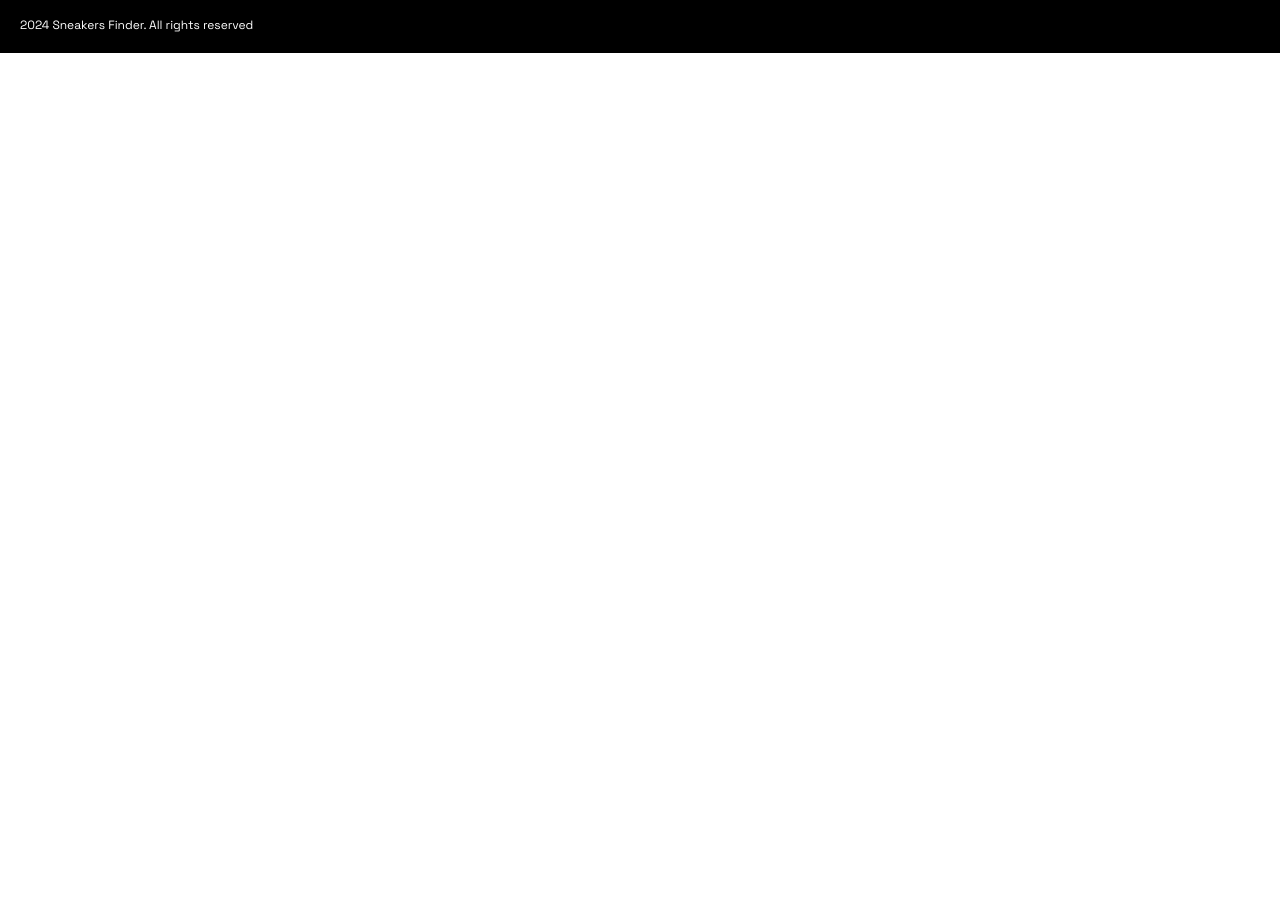
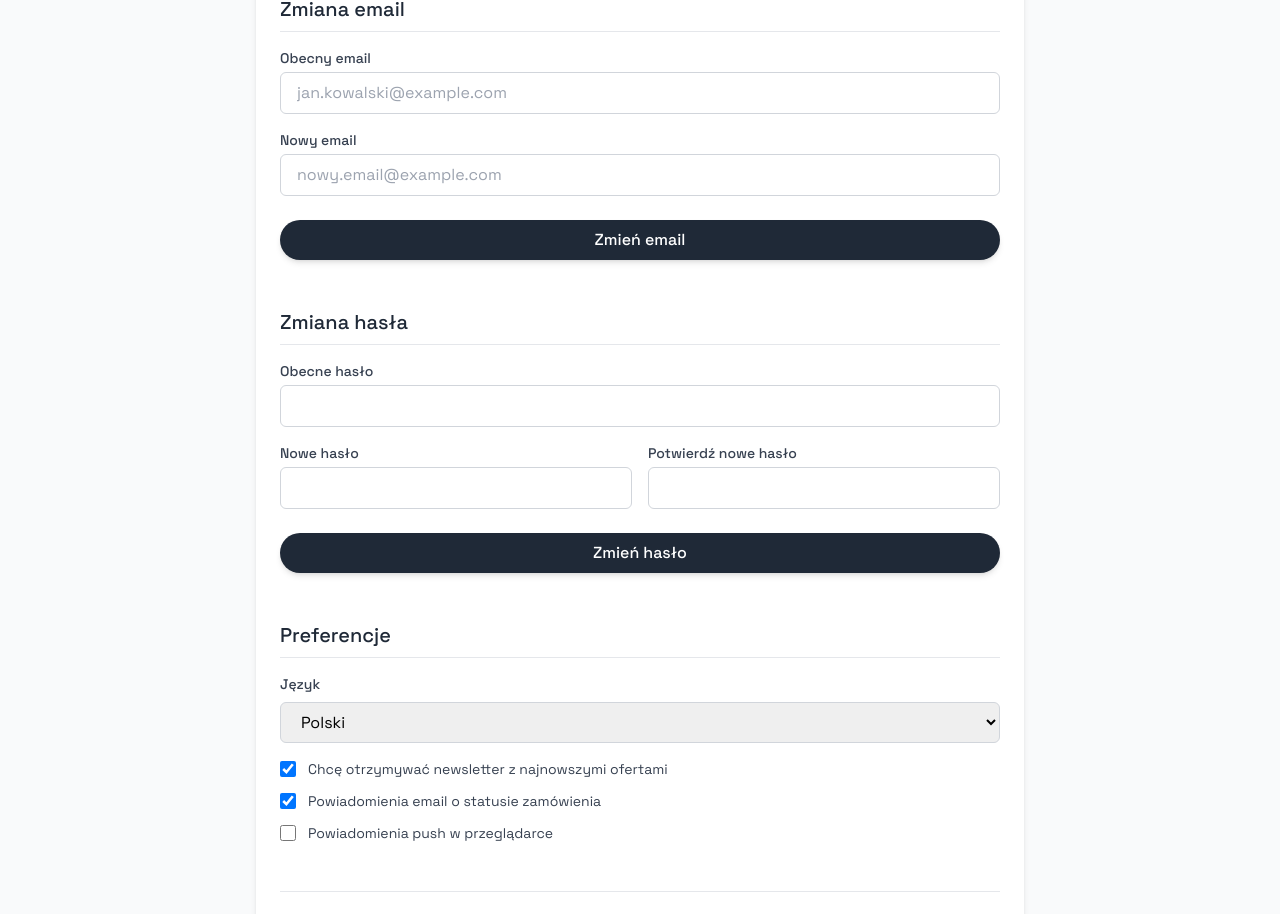
Before and after one commit to jklis2/Sneaker_Finder, a React (Vite) app in the folder Sneaker_Finder/SneakerFinderClient/: page /settings in a window 1280 px wide. Shown: the part 472-1386 px from the top of the page. Before the commit the page ends 800 px from the top, so only its background shows below. Built offline with nearby package versions, Linux system fonts and the light colour scheme; no server answers.

Commit message:
feat: Add settings page

```diff
--- a/Sneaker_Finder/SneakerFinderClient/src/components/ContactInput.tsx
+++ b/Sneaker_Finder/SneakerFinderClient/src/components/Input.tsx
@@ -1,8 +1,8 @@
-interface ContactInputProps {
+interface InputProps {
   label: string;
   id: string;
   name: string;
-  type?: "text" | "email" | "textarea";
+  type?: "text" | "email" | "password" | "textarea";
   value: string;
   onChange: (
     e: React.ChangeEvent<HTMLInputElement | HTMLTextAreaElement>
@@ -11,7 +11,7 @@ interface ContactInputProps {
   rows?: number;
 }
 
-export default function ContactInput({
+export default function Input({
   label,
   id,
   name,
@@ -20,7 +20,7 @@ export default function ContactInput({
   onChange,
   placeholder,
   rows,
-}: ContactInputProps) {
+}: InputProps) {
   const inputClasses =
     "w-full px-4 py-2 border border-gray-300 rounded-md focus:outline-none focus:ring-2 focus:ring-blue-500 focus:border-blue-500 transition-colors";
 
--- a/Sneaker_Finder/SneakerFinderClient/src/containers/ContactForm.tsx
+++ b/Sneaker_Finder/SneakerFinderClient/src/containers/ContactForm.tsx
@@ -1,5 +1,5 @@
 import { useState } from "react";
-import ContactInput from "../components/ContactInput";
+import Input from "../components/Input";
 import Button from "../components/Button";
 
 export default function ContactForm() {
@@ -31,7 +31,7 @@ export default function ContactForm() {
       </p>
 
       <form className="space-y-6">
-        <ContactInput
+        <Input
           label="Imię i nazwisko"
           id="name"
           name="name"
@@ -40,7 +40,7 @@ export default function ContactForm() {
           placeholder="Jan Kowalski"
         />
 
-        <ContactInput
+        <Input
           label="Adres email"
           id="email"
           name="email"
@@ -50,7 +50,7 @@ export default function ContactForm() {
           placeholder="jan.kowalski@example.com"
         />
 
-        <ContactInput
+        <Input
           label="Temat"
           id="subject"
           name="subject"
@@ -59,7 +59,7 @@ export default function ContactForm() {
           placeholder="W czym możemy pomóc?"
         />
 
-        <ContactInput
+        <Input
           label="Wiadomość"
           id="message"
           name="message"
--- /dev/null
+++ b/Sneaker_Finder/SneakerFinderClient/src/containers/SettingsForm.tsx
@@ -0,0 +1,198 @@
+import { useState } from "react";
+import Input from "../components/Input";
+import Button from "../components/Button";
+
+export default function SettingsForm() {
+  const [userData, setUserData] = useState({
+    currentEmail: "",
+    newEmail: "",
+    currentPassword: "",
+    newPassword: "",
+    confirmPassword: "",
+    language: "pl",
+    newsletter: true,
+    notifications: {
+      email: true,
+      push: false,
+    },
+  });
+
+  const handleChange = (
+    e: React.ChangeEvent<
+      HTMLInputElement | HTMLTextAreaElement | HTMLSelectElement
+    >
+  ) => {
+    const { name, value, type } = e.target as HTMLInputElement;
+    setUserData((prev) => ({
+      ...prev,
+      [name]:
+        type === "checkbox" ? (e.target as HTMLInputElement).checked : value,
+    }));
+  };
+
+  return (
+    <div className="min-h-screen bg-gray-50 py-12">
+      <div className="max-w-3xl mx-auto p-6 bg-white rounded-lg shadow-md">
+        <h2 className="text-3xl font-semibold text-gray-800 mb-8 text-center">
+          Ustawienia konta
+        </h2>
+
+        <div className="space-y-12">
+          {/* Profile Section */}
+          <section>
+            <h3 className="text-xl font-medium text-gray-800 mb-4 pb-2 border-b">
+              Profil
+            </h3>
+            <div className="space-y-6">
+              <div className="flex items-center space-x-4 mb-6">
+                <div className="w-24 h-24 bg-gray-200 rounded-full flex items-center justify-center overflow-hidden">
+                  <span className="text-gray-500">Avatar</span>
+                </div>
+                <Button name="Zmień avatar" />
+              </div>
+            </div>
+          </section>
+
+          {/* Email Section */}
+          <section>
+            <h3 className="text-xl font-medium text-gray-800 mb-4 pb-2 border-b">
+              Zmiana email
+            </h3>
+            <div className="space-y-4">
+              <Input
+                label="Obecny email"
+                id="currentEmail"
+                name="currentEmail"
+                type="email"
+                value={userData.currentEmail}
+                onChange={handleChange}
+                placeholder="jan.kowalski@example.com"
+              />
+              <Input
+                label="Nowy email"
+                id="newEmail"
+                name="newEmail"
+                type="email"
+                value={userData.newEmail}
+                onChange={handleChange}
+                placeholder="nowy.email@example.com"
+              />
+              <div className="flex justify-end pt-2">
+                <Button name="Zmień email" />
+              </div>
+            </div>
+          </section>
+
+          {/* Password Section */}
+          <section>
+            <h3 className="text-xl font-medium text-gray-800 mb-4 pb-2 border-b">
+              Zmiana hasła
+            </h3>
+            <div className="space-y-4">
+              <Input
+                label="Obecne hasło"
+                id="currentPassword"
+                name="currentPassword"
+                type="password"
+                value={userData.currentPassword}
+                onChange={handleChange}
+              />
+              <div className="grid grid-cols-1 md:grid-cols-2 gap-4">
+                <Input
+                  label="Nowe hasło"
+                  id="newPassword"
+                  name="newPassword"
+                  type="password"
+                  value={userData.newPassword}
+                  onChange={handleChange}
+                />
+                <Input
+                  label="Potwierdź nowe hasło"
+                  id="confirmPassword"
+                  name="confirmPassword"
+                  type="password"
+                  value={userData.confirmPassword}
+                  onChange={handleChange}
+                />
+              </div>
+              <div className="flex justify-end pt-2">
+                <Button name="Zmień hasło" />
+              </div>
+            </div>
+          </section>
+
+          {/* Preferences Section */}
+          <section>
+            <h3 className="text-xl font-medium text-gray-800 mb-4 pb-2 border-b">
+              Preferencje
+            </h3>
+            <div className="space-y-4">
+              <div className="flex flex-col space-y-2">
+                <label className="block text-sm font-medium text-gray-700">
+                  Język
+                </label>
+                <select
+                  name="language"
+                  value={userData.language}
+                  onChange={handleChange}
+                  className="w-full px-4 py-2 border border-gray-300 rounded-md focus:outline-none focus:ring-2 focus:ring-blue-500 focus:border-blue-500 transition-colors"
+                >
+                  <option value="pl">Polski</option>
+                  <option value="en">English</option>
+                </select>
+              </div>
+
+              <div className="space-y-3">
+                <label className="flex items-center space-x-3">
+                  <input
+                    type="checkbox"
+                    name="newsletter"
+                    checked={userData.newsletter}
+                    onChange={handleChange}
+                    className="w-4 h-4 text-blue-600 border-gray-300 rounded focus:ring-blue-500"
+                  />
+                  <span className="text-sm text-gray-700">
+                    Chcę otrzymywać newsletter z najnowszymi ofertami
+                  </span>
+                </label>
+
+                <label className="flex items-center space-x-3">
+                  <input
+                    type="checkbox"
+                    name="notifications.email"
+                    checked={userData.notifications.email}
+                    onChange={handleChange}
+                    className="w-4 h-4 text-blue-600 border-gray-300 rounded focus:ring-blue-500"
+                  />
+                  <span className="text-sm text-gray-700">
+                    Powiadomienia email o statusie zamówienia
+                  </span>
+                </label>
+
+                <label className="flex items-center space-x-3">
+                  <input
+                    type="checkbox"
+                    name="notifications.push"
+                    checked={userData.notifications.push}
+                    onChange={handleChange}
+                    className="w-4 h-4 text-blue-600 border-gray-300 rounded focus:ring-blue-500"
+                  />
+                  <span className="text-sm text-gray-700">
+                    Powiadomienia push w przeglądarce
+                  </span>
+                </label>
+              </div>
+            </div>
+          </section>
+
+          <div className="pt-6 border-t">
+            <div className="flex justify-end space-x-4">
+              <Button name="Anuluj" />
+              <Button name="Zapisz zmiany" />
+            </div>
+          </div>
+        </div>
+      </div>
+    </div>
+  );
+}
--- a/Sneaker_Finder/SneakerFinderClient/src/routes/Settings.tsx
+++ b/Sneaker_Finder/SneakerFinderClient/src/routes/Settings.tsx
@@ -1,3 +1,4 @@
+import SettingsForm from "../containers/SettingsForm";
 import Footer from "../layouts/Footer";
 import Navbar from "../layouts/Navbar";
 
@@ -5,7 +6,7 @@ export default function Settings() {
   return (
     <>
       <Navbar />
-      <div>Ustawienia</div>
+      <SettingsForm />
       <Footer />
     </>
   );
```
